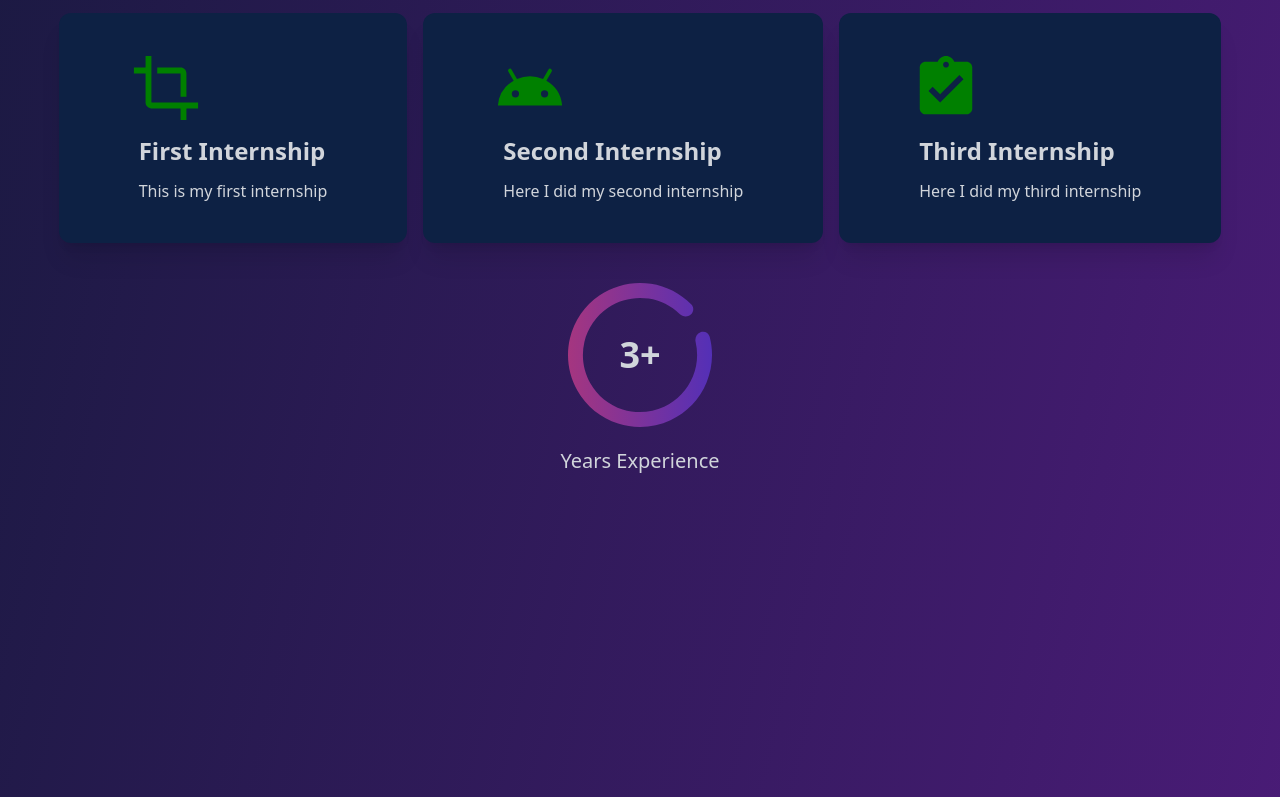
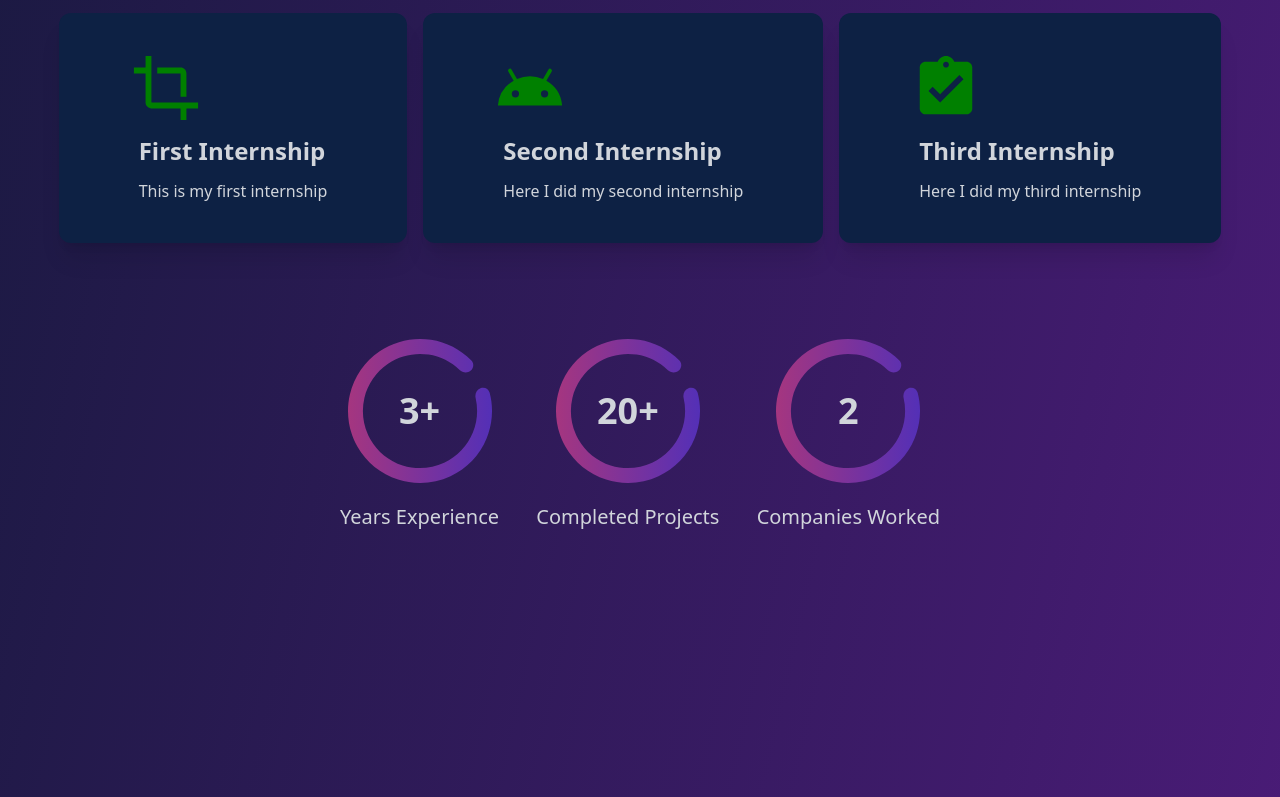
Before and after one commit to ananyo141/Portfolio, a React (Create React App) app: page / in a window 1280 px wide. Shown: the part 2616-3413 px from the top of the page. Built offline with nearby package versions, Linux system fonts and the light colour scheme; the HTML template or start-up script is replaced by a standard one.

Commit message:
add skill stats load from json add style tweaks

```diff
--- a/src/components/Experience.jsx
+++ b/src/components/Experience.jsx
@@ -5,28 +5,31 @@
 import CircularMeter from "./shared/CircularMeter";
 
 import ExperiencesData from "../data/experience.json";
+import StatsData from "../data/stats.json";
 
 const Experience = () => {
   return (
     <div
       name="Experience"
-      className="flex flex-col h-screen text-gray-300 gap-10 items-center justify-center"
+      className="flex flex-col h-screen text-gray-300 gap-24 items-center justify-center"
     >
       <h3 className="text-3xl font-bold border-b-4 pb-2 border-pink-500">
         Experience
       </h3>
       <div className="flex gap-4">
-        {ExperiencesData.experience.map((expObj) => {
-          return (
-            <Card
-              icon={<IconGen name={expObj.icon} />}
-              title={expObj.title}
-              text={expObj.text}
-            />
-          );
-        })}
+        {ExperiencesData.experience.map((expObj) => (
+          <Card
+            icon={<IconGen name={expObj.icon} />}
+            title={expObj.title}
+            text={expObj.text}
+          />
+        ))}
       </div>
-      <CircularMeter title="3+" subtitle="Years Experience" />
+      <div className="flex min-w-fit w-1/2 justify-between gap-6">
+        {StatsData.stats.map((statObj) => (
+          <CircularMeter title={statObj.title} subtitle={statObj.subtitle} />
+        ))}
+      </div>
     </div>
   );
 };
--- a/src/components/shared/CircularMeter.jsx
+++ b/src/components/shared/CircularMeter.jsx
@@ -11,7 +11,7 @@
           <p className="text-4xl font-bold">{title}</p>
         </div>
       </div>
-      <p className="text-xl">{subtitle}</p>
+      <p className="text-xl font-light">{subtitle}</p>
     </div>
   );
 };
--- /dev/null
+++ b/src/data/stats.json
@@ -0,0 +1,16 @@
+{
+  "stats": [
+    {
+      "title": "3+",
+      "subtitle": "Years Experience"
+    },
+    {
+      "title": "20+",
+      "subtitle": "Completed Projects"
+    },
+    {
+      "title": "2",
+      "subtitle": "Companies Worked"
+    }
+  ]
+}
```
